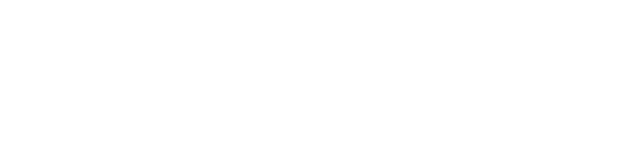
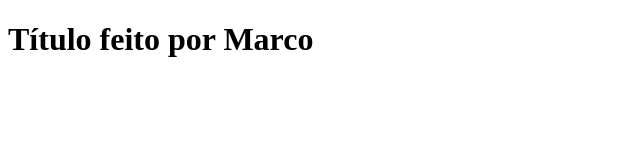
Before and after one commit to Markin09/AULA-GIT-ESSENCIAL, a plain HTML site: page index.html in a window 1280 px wide. Shown: the whole page, without its empty margins (0-640 px from the left). Drawn offline with Linux system fonts and the light colour scheme.

```diff
--- a/index.html
+++ b/index.html
@@ -4,8 +4,11 @@
     <meta charset="UTF-8">
     <meta name="viewport" content="width=device-width, initial-scale=1.0">
     <title>Git e GitHub</title>
+
 </head>
 <body>
 
+    <h1>Título feito por Marco</h1>
+
 </body>
 </html>
```
